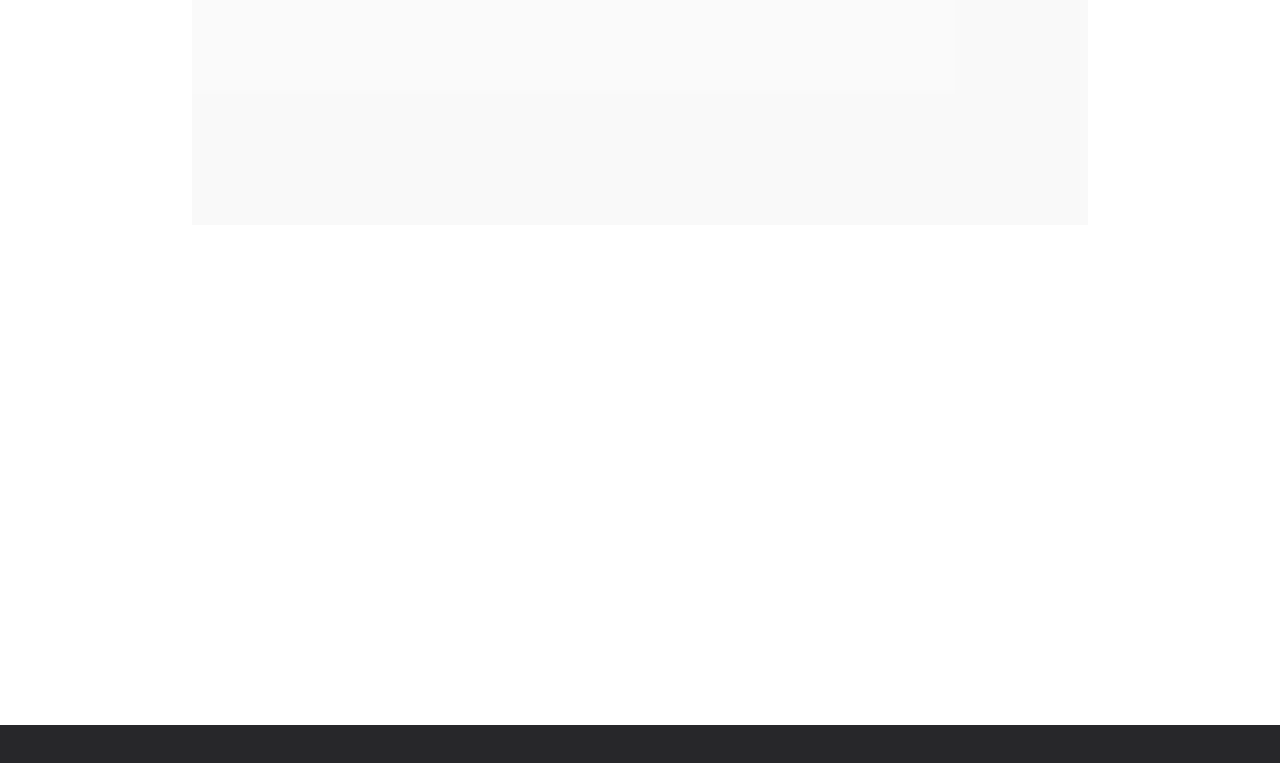
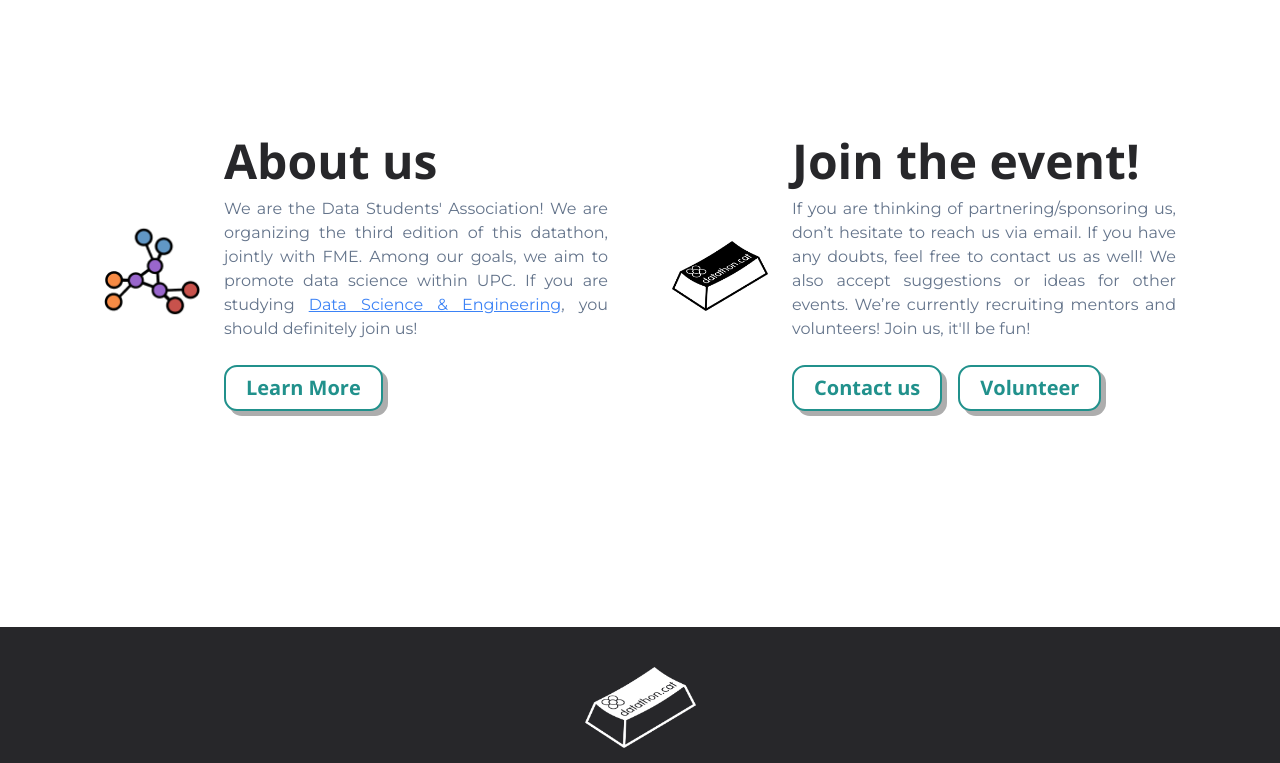
Before and after one commit to data-students/web-datathon-2024, a SvelteKit app in the folder front_sk/: page / in a window 1280 px wide. Shown: the part 1740-2503 px from the top of the page. Built offline with nearby package versions, Linux system fonts and the light colour scheme.

Commit message:
aed section

```diff
--- /dev/null
+++ b/front_sk/src/lib/components/sections/AED.svelte
@@ -0,0 +1,41 @@
+<script>
+  import Button from "../Button.svelte";
+  import aedLogo from '$lib/assets/aedLogo.png';
+  import blackLogo from '$lib/assets/blackLogo.png';
+</script>
+
+<div class="flex w-full justify-center items-center">
+  <div class="flex flex-col lg:grid lg:grid-cols-2 gap-20 lg:gap-16 items-start">
+
+    <section class="flex flex-col lg:flex-row items-center text-center lg:text-left w-full mb-8 lg:mb-0">
+      <img src={aedLogo} alt="About us icon" class="mb-4 lg:mb-0 lg:mr-6 h-auto w-24" />
+      <div class="flex flex-col items-center lg:items-start max-w-sm">
+        <h2 class="font-title font-bold text-[36px] md:text-[48px] text-dark">About us</h2>
+        <p class="text-secondary font-body mb-6 text-justify text-[16px] p-6 sm:p-0">
+          We are the Data Students' Association! We are organizing the third edition of this datathon, jointly with FME. Among our goals, we aim to promote data science within UPC. If you are studying <a href="#" class="text-blue-500 underline">Data Science & Engineering</a>, you should definitely join us!
+        </p>
+        <a href="https://aed.cat/" target="_blank">
+          <Button outline>Learn More</Button>
+        </a>
+      </div>
+    </section>
+
+    <section class="flex flex-col lg:flex-row items-center text-center lg:text-left w-full">
+      <img src={blackLogo} alt="Join the event icon" class="mb-4 lg:mb-0 lg:mr-6 h-auto w-24" />
+      <div class="flex flex-col items-center lg:items-start max-w-sm">
+        <h2 class="font-title font-bold text-[36px] md:text-[48px] text-dark">Join the event!</h2>
+        <p class="text-secondary font-body mb-6 text-justify text-[16px] p-6 sm:p-0">
+          If you are thinking of partnering/sponsoring us, don’t hesitate to reach us via email. If you have any doubts, feel free to contact us as well! We also accept suggestions or ideas for other events. We’re currently recruiting mentors and volunteers! Join us, it'll be fun!
+        </p>
+        <div class="flex flex-wrap space-x-1 align-stretch sm:space-x-4 justify-center">
+          <a href="https://aed.cat/" target="_blank" class="mb-4">
+            <Button outline>Contact us</Button>
+          </a>
+          <a href="https://aed.cat/" target="_blank">
+            <Button outline>Volunteer</Button>
+          </a>
+        </div>
+      </div>
+    </section>
+  </div>
+</div>
--- a/front_sk/src/lib/components/sections/Header.svelte
+++ b/front_sk/src/lib/components/sections/Header.svelte
@@ -11,7 +11,7 @@
     <a href="/" class=" flex justify-center items-center lg:basis-1/4 pl-9 lg:pl-0"><img src={logo} class="h-20 lg:h-[113px] lg:w-[160px] " alt="logo" /></a>
 
     <div class="flex items-center justify-center">
-        <ul class=" hidden lg:flex flex-row space-x-16 px-10 py-2.5 rounded-full font-title font-semibold  bg-dark text-terc text-[16px]">
+        <ul class=" hidden lg:flex flex-row space-x-12 px-10 py-2.5 rounded-full font-title font-semibold  bg-dark text-terc text-[16px]">
             <li class="hover:text-accent group relative ">
                 <a href="/">Home</a>
                 <span class="absolute -bottom-1 left-1/2 w-0 transition-all h-0.5 bg-accent group-hover:w-3/6"></span>
--- a/front_sk/src/lib/components/sections/Schedule.svelte
+++ b/front_sk/src/lib/components/sections/Schedule.svelte
@@ -1,6 +1,6 @@
 <div class="flex flex-col justify-center items-center w-full">
     <h2 class="font-title font-bold md:text-[48px] text-[36px]  text-dark text-center">Schedule</h2>
-    <div class="mt-20 h-[30rem] lg:h-[40rem] w-[70%] bg-terc/30 flex items-center justify-center animate-pulse">
+    <div class="mt-20 h-[30rem] lg:h-[40rem] w-[60%] bg-terc/30 flex items-center justify-center animate-pulse">
             <h2 class="font-title font-bold  text-[36px] md:text-[48px] text-terc text-center">COMING SOON...</h2>
     </div>
 </div>
--- a/front_sk/src/routes/+page.svelte
+++ b/front_sk/src/routes/+page.svelte
@@ -3,13 +3,16 @@
     import Title from '$lib/components/sections/Title.svelte';
     import Footer from '$lib/components/sections/Footer.svelte';
     import Schedule from '$lib/components/sections/Schedule.svelte';
+    import Aed from '$lib/components/sections/AED.svelte';
 </script>
 
 <div class="flex flex-col items-center ">
     <Header />
     <Title />
-    <div class="h-[500px]"></div>
+    <div class="h-[200px]"></div>
     <Schedule />
-    <div class="h-[500px]"></div>
+    <div class="h-[200px]"></div>
+    <Aed />
+    <div class="h-[200px]"></div>
     <Footer />
 </div>
```
Also changed, not shown: front_sk/src/lib/assets/aedLogo.png (added), front_sk/src/lib/assets/blackLogo.png (added).
